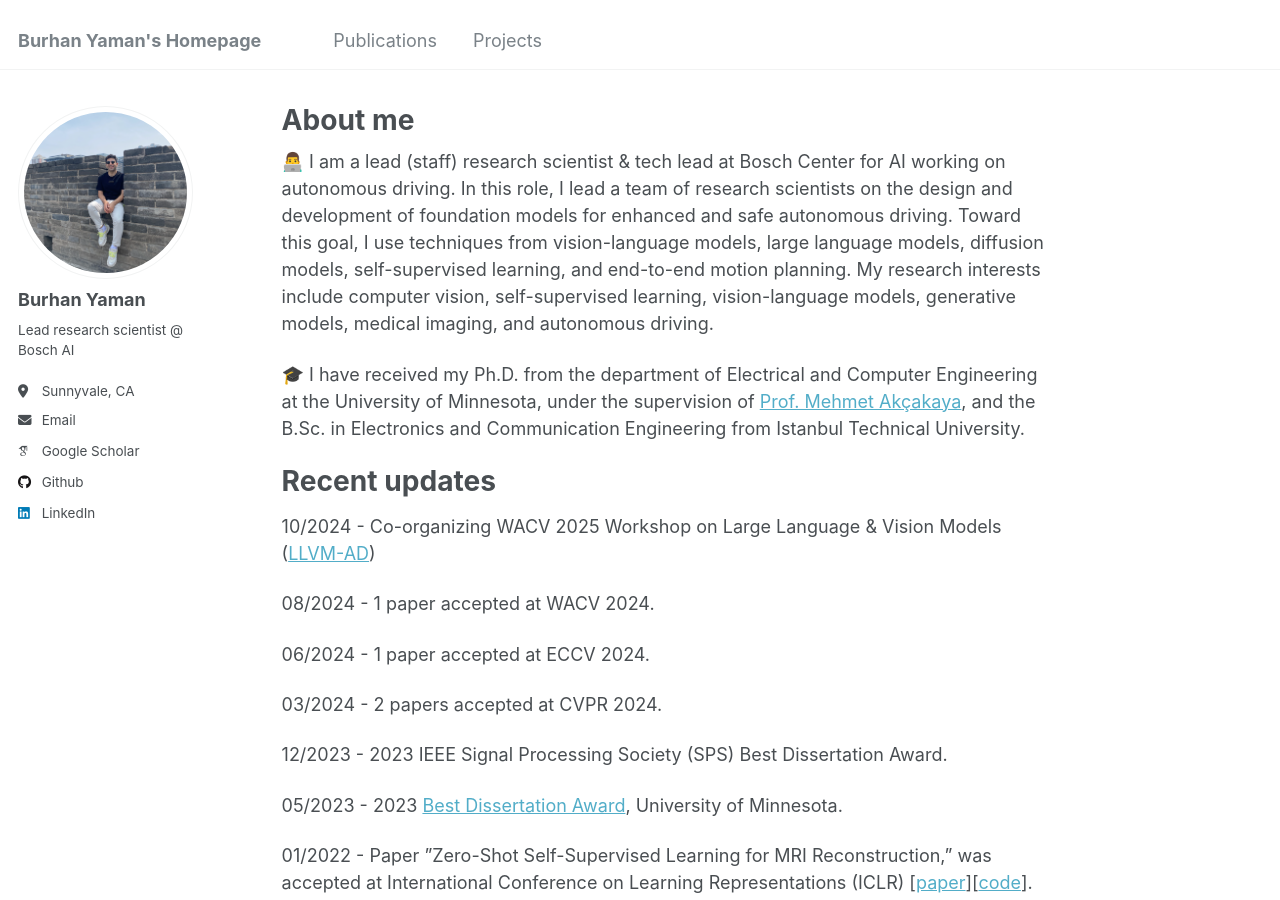
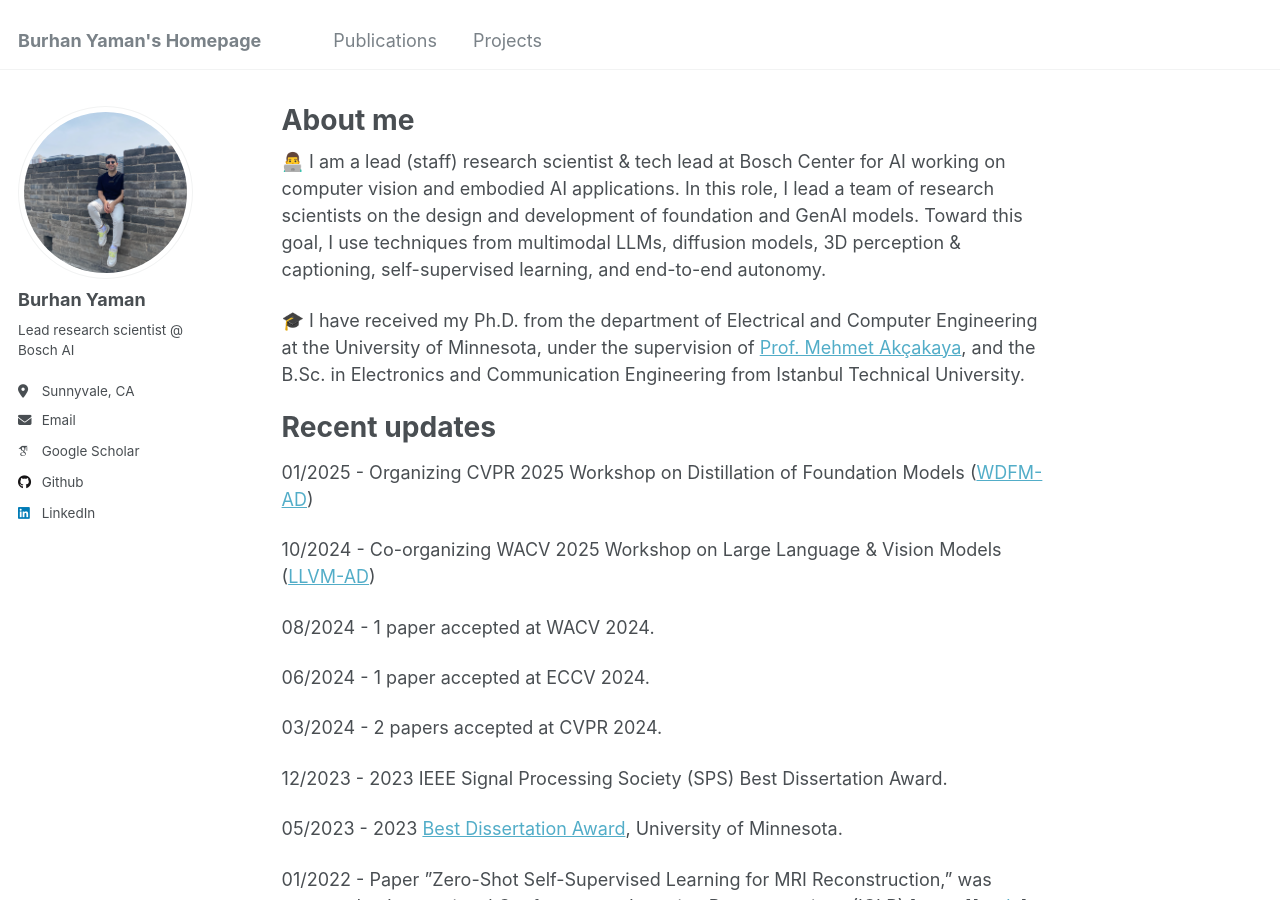
Before and after one commit to byaman14/byaman14.github.io, a Jekyll site: the page built from _pages/about.md, in a window 1280 px wide and 900 px high. Built offline with Jekyll 4.4.1, drawn with Linux system fonts in a browser that asks for light colours; some web fonts are replaced.

Commit message:
Update about.md

```diff
--- a/_pages/about.md
+++ b/_pages/about.md
@@ -7,14 +7,14 @@ redirect_from:
   - /about.html
 ---
 
-👨‍💻 I am a lead (staff) research scientist & tech lead at Bosch Center for AI working on autonomous driving. In this role, I lead a team of research scientists on the design and development of foundation models for enhanced and safe autonomous driving. Toward this goal, I use techniques from vision-language models, large language models, diffusion models, self-supervised learning, and end-to-end motion planning.
-My research  interests include computer vision, self-supervised learning, vision-language models, generative models, medical imaging, and autonomous driving.
+👨‍💻 I am a lead (staff) research scientist & tech lead at Bosch Center for AI working on computer vision and embodied AI applications. In this role, I lead a team of research scientists on the design and development of foundation and GenAI models. Toward this goal, I use techniques from multimodal LLMs, diffusion models, 3D perception & captioning, self-supervised learning, and end-to-end autonomy.
 
 🎓 I have received my Ph.D. from the department of Electrical and Computer Engineering at the University of Minnesota, under the supervision of [Prof. Mehmet Akçakaya](https://imagine.umn.edu/people/mehmet-ak%C3%A7akaya), and the B.Sc. in Electronics and Communication Engineering from Istanbul Technical University.
 
 
 
 # Recent updates
+01/2025 -	Organizing CVPR 2025 Workshop on Distillation of Foundation Models ([WDFM-AD](https://cvpr.thecvf.com/Conferences/2025/workshop-list))
 
 10/2024 -	Co-organizing WACV 2025 Workshop on Large Language & Vision Models ([LLVM-AD](https://llvm-ad.github.io/))
 
```
